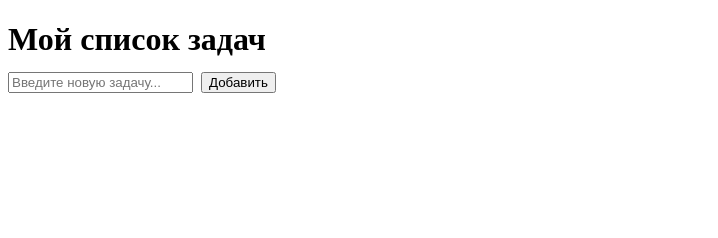
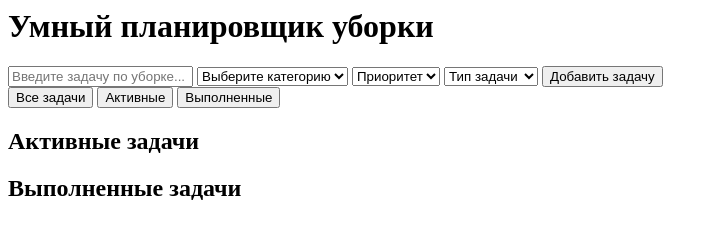
Before and after one commit to DanyaSys/cleaning-planner, a plain HTML site: page index.html in a window 1280 px wide. Shown: the whole page, without its empty margins (0-718 px from the left). Drawn offline with Linux system fonts and the light colour scheme.

Commit message:
feat: add basic project structure

```diff
--- a/index.html
+++ b/index.html
@@ -1,20 +1,50 @@
-<!DOCTYPE html>
-<html lang="ru">
-<head>
-  <meta charset="UTF-8">
-  <meta name="viewport" content="width=device-width, initial-scale=1.0">
-  <title>Умный планировщик уборки </title>
-  <link rel="stylesheet" href="style.css">
-</head>
 <body>
-  <div class="container">
-    <h1 >Мой список задач </h 1>
-    <div class="input-section">
-      <input type="text" id="taskInput" placeholder="Введите новую задачу...">
-      <button onclick="addTask">Добавить </button>
+    <div class="container">
+        <h1>Умный планировщик уборки </h1>
+
+        <div class="input-section">
+            <input type="text" id="taskInput" placeholder="Введите задачу по уборке...">
+
+            <select id="categorySelect">
+                <option value="">Выберите категорию</option>
+                <option value="Кухня"> Кухня</option>
+                <option value="Ванная"> Ванная</option>
+                <option value="Гостиная"> Гостиная</option>
+                <option value="Спальня"> Спальня</option>
+                <option value="Общие зоны"> Общие зоны</option>
+            </select>
+
+            <select id="prioritySelect">
+                <option value="Средний">Приоритет</option>
+                <option value="Высокий"> Высокий</option>
+                <option value="Средний"> Средний</option>
+                <option value="Низкий"> Низкий</option>
+            </select>
+
+            <select id="taskTypeSelect">
+                <option value="Разовая">Тип задачи</option>
+                <option value="Разовая"> Разовая</option>
+                <option value="Регулярная"> Регулярная</option>
+            </select>
+
+            <button onclick="addTask()">Добавить задачу</button>
+        </div>
+
+        <div class="filters">
+            <button onclick="filterTasks('all')">Все задачи</button>
+            <button onclick="filterTasks('active')">Активные</button>
+            <button onclick="filterTasks('completed')">Выполненные</button>
+        </div>
+
+        <div class="tasks-section">
+            <h2>Активные задачи</h2>
+            <ul id="activeTaskList" class="task-list"></ul>
+
+            <h2>Выполненные задачи</h2>
+            <ul id="completedTaskList" class="task-list completed"></ul>
+        </div>
     </div>
-    <ul id="taskList"></ul>
-  </div>
-  <script src="script.js"></script>
+
+    <script src="script.js"></script>
 </body>
 </html>
```
